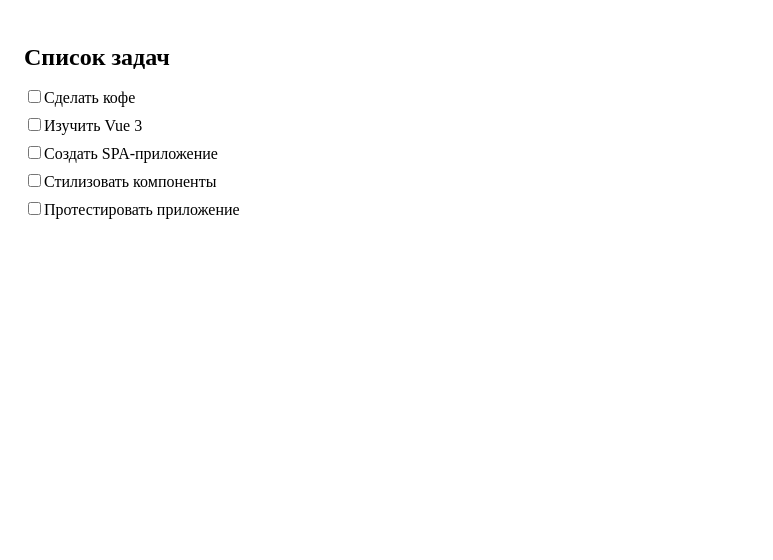
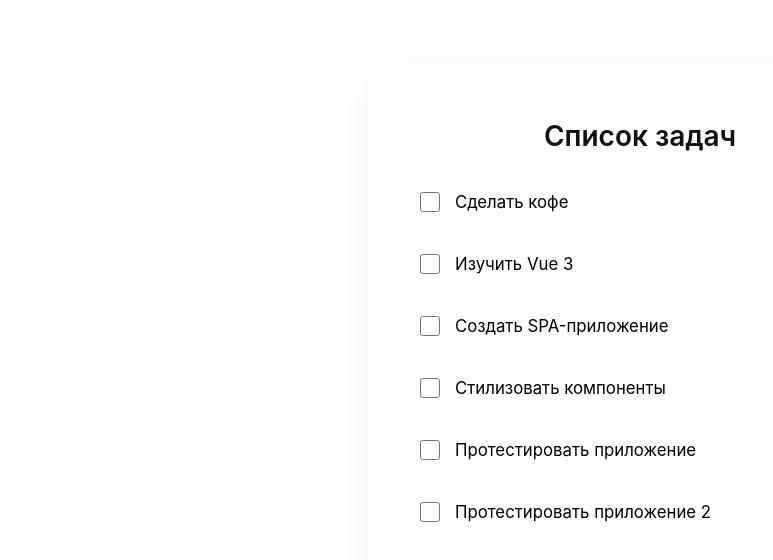
Before and after one commit to al-tepteev/test-task-list, a Vue app: page / in a window 1280 px wide. Shown: the top 560 px of the page, without its empty margins (0-773 px from the left). Built offline with nearby package versions, Linux system fonts and the light colour scheme; the HTML template or start-up script is replaced by a standard one.

Commit message:
Обновил стили

```diff
--- a/public/tasks.json
+++ b/public/tasks.json
@@ -3,5 +3,6 @@
   { "id": 2, "title": "Изучить Vue 3", "done": false },
   { "id": 3, "title": "Создать SPA-приложение", "done": false },
   { "id": 4, "title": "Стилизовать компоненты", "done": false },
-  { "id": 5, "title": "Протестировать приложение", "done": false }
+  { "id": 5, "title": "Протестировать приложение", "done": false },
+  { "id": 6, "title": "Протестировать приложение 2", "done": false }
 ]
--- a/src/features/Task/components/Block/TaskList/index.vue
+++ b/src/features/Task/components/Block/TaskList/index.vue
@@ -30,24 +30,70 @@ onMounted(() => {
 
 <style scoped lang="scss">
 .task-list {
-  padding: 1rem;
+  max-width: 480px;
+  margin: 4rem auto;
+  padding: 2rem;
+  background: #fff;
+  border-radius: 20px;
+  box-shadow: 0 10px 40px rgba(0, 0, 0, 0.05);
+  font-family: -apple-system, BlinkMacSystemFont, "Segoe UI", Roboto, "Helvetica Neue", sans-serif;
 
   h2 {
-    margin-bottom: 1rem;
+    font-size: 1.75rem;
+    font-weight: 600;
+    margin-bottom: 1.5rem;
+    text-align: center;
+    color: #111;
   }
 
   ul {
     list-style: none;
     padding: 0;
+    margin: 0;
   }
 
   li {
-    margin-bottom: 0.5rem;
+    display: flex;
+    align-items: center;
+    padding: 0.75rem 1rem;
+    border-radius: 12px;
+    transition: background 0.3s;
+    margin-bottom: 0.75rem;
 
-    span.done {
-      text-decoration: line-through;
-      color: #888;
+    &:hover {
+      background: #f5f5f7;
     }
+
+    label {
+      display: flex;
+      align-items: center;
+      gap: 0.75rem;
+      cursor: pointer;
+      width: 100%;
+    }
+
+    input[type="checkbox"] {
+      width: 20px;
+      height: 20px;
+      accent-color: #007aff; // Apple blue
+      cursor: pointer;
+    }
+
+    span {
+      font-size: 1.05rem;
+      transition: color 0.2s, text-decoration 0.2s;
+
+      &.done {
+        color: #aaa;
+        text-decoration: line-through;
+      }
+    }
+  }
+
+  p {
+    text-align: center;
+    font-size: 1rem;
+    color: #666;
   }
 }
 </style>
```
